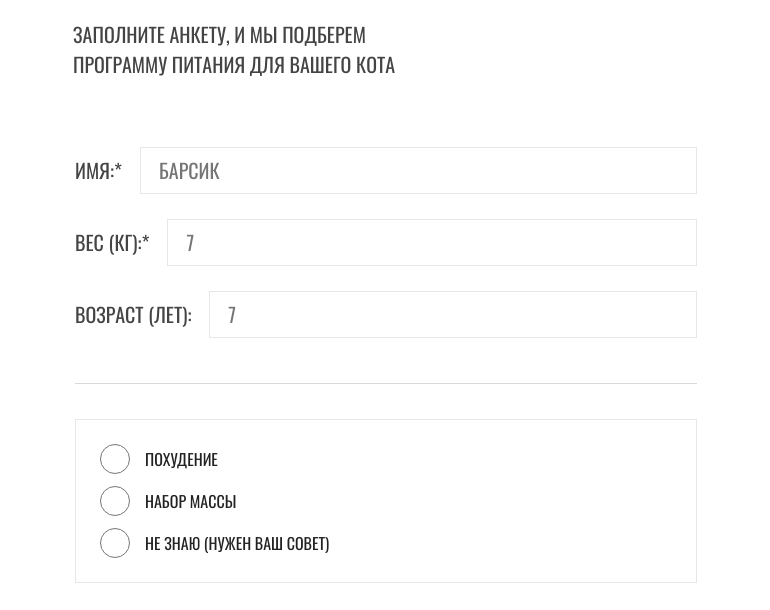
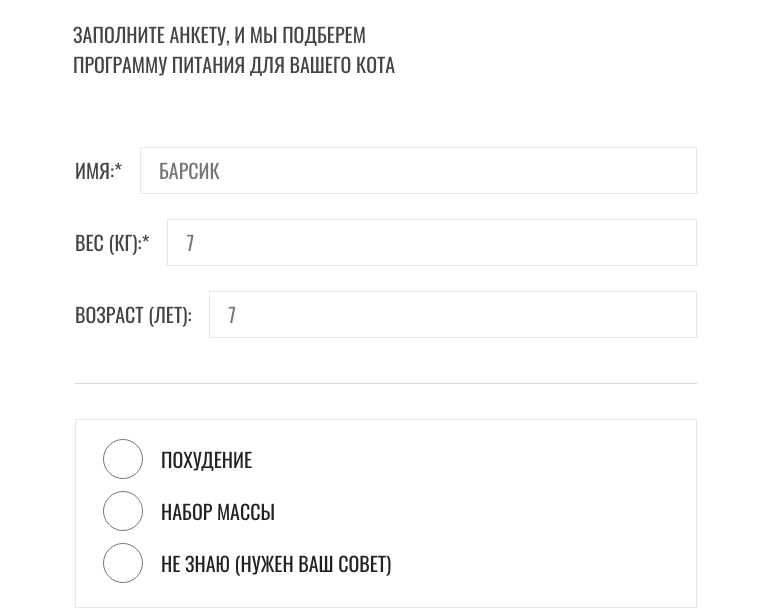
Before and after one commit to htmlacademy-adaptive/885303-cat-energy-21, a website: page source/form.html in a window 1280 px wide. Shown: the part 220-830 px from the top of the page, without its empty margins (254-1024 px from the left). Drawn offline with nearby package versions, Linux system fonts and the light colour scheme; files that its build step writes are made by us from their sources.

Commit message:
17.12.2020 17:45

```diff
--- a/source/sass/blocks/form.scss
+++ b/source/sass/blocks/form.scss
@@ -255,12 +255,27 @@
 
     .form__selection {
       border: 1px solid var(--special-form-border);
-      padding: 24px;
-      margin-bottom: 50px;
+      padding: 19px 27px 24px;
+      margin-bottom: 76px;
+    }
+
+    .form__wrap-selection {
+      margin-bottom: 12px;
+
+      label {
+        @include font ($line-height: 30px);
+      }
+
+      input {
+        margin-right: 18px;
+        width: 40px;
+        height: 40px;
+      }
     }
 
     .form__contacts-title {
       @include font ($font-size: 36px, $line-height: 36px, $text-transform: none);
+      margin-bottom: 52px;
     }
 
     .form__comment {
```
